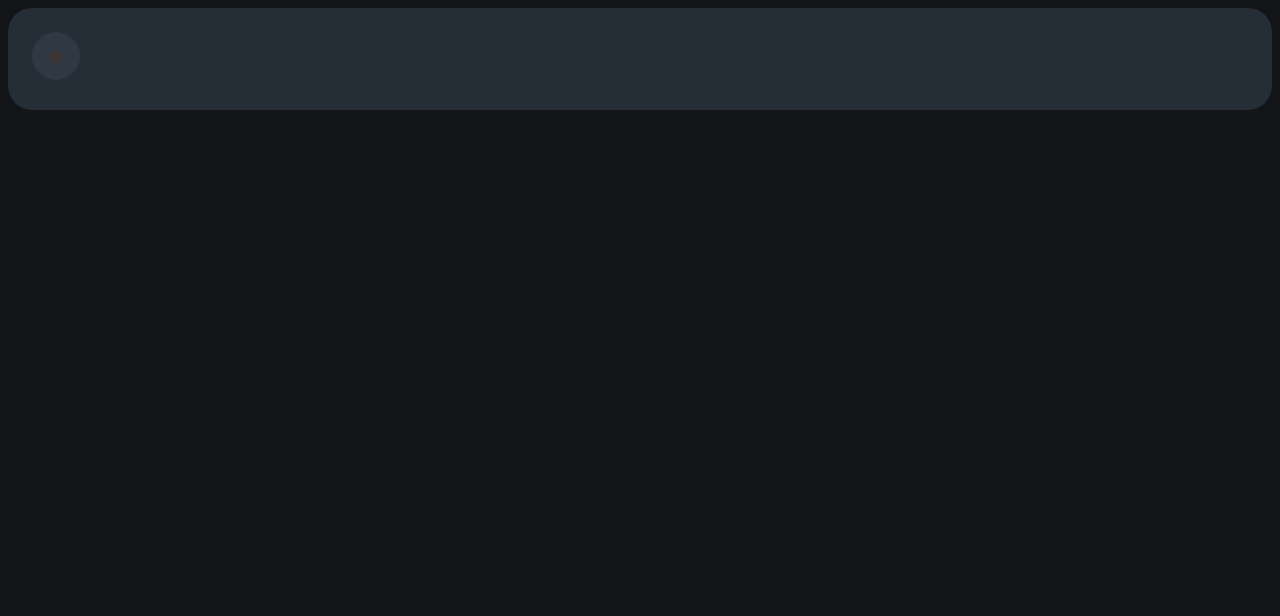
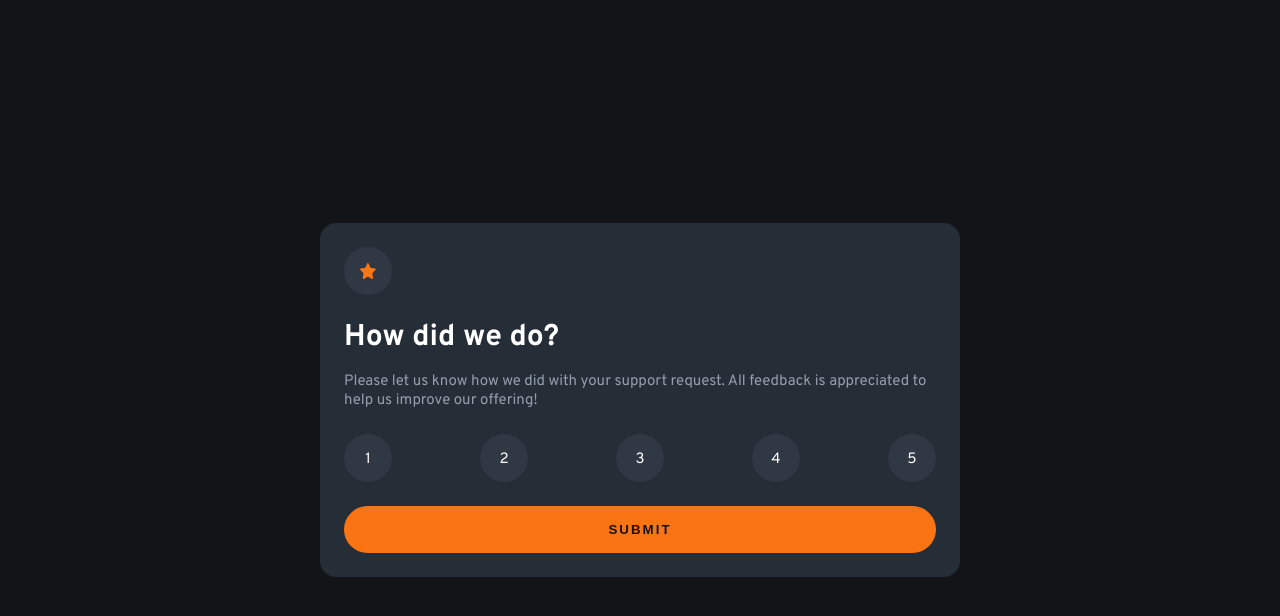
Before and after one commit to caioaquino/interactive-rating-component-main, a plain HTML site: page index.html in a window 1280 px wide. Drawn offline with Linux system fonts and the light colour scheme.

Commit message:
feat: add base html structure

```diff
--- a/index.html
+++ b/index.html
@@ -4,7 +4,6 @@
 <head>
   <meta charset="UTF-8">
   <meta name="viewport" content="width=device-width, initial-scale=1.0">
-  <!-- displays site properly based on user's device -->
 
   <link rel="icon" type="image/png" sizes="32x32" href="./images/favicon-32x32.png">
 
@@ -12,17 +11,34 @@
   <link rel="preconnect" href="https://fonts.gstatic.com" crossorigin>
   <link href="https://fonts.googleapis.com/css2?family=Overpass:ital,wght@0,100..900;1,100..900&display=swap"
     rel="stylesheet">
-  <link rel="stylesheet" href="./main.css"/>
+  <link rel="stylesheet" href="./main.css" />
 
   <title>Frontend Mentor | Interactive rating component</title>
 </head>
 
 <body>
   <main>
-  <div class="rating-container">
-    <img src="./images/icon-star.svg" alt="Ícone de estrela" id="star-icon"/>
-  </div>
-</main>
+    <div class="rating-container">
+      <div class="rating-container__icon"> <img src="./images/icon-star.svg" alt="Ícone de estrela" />
+      </div>
+
+      <div class="rating-container__text">
+         <h1 class="rating-container__text__title">How did we do?</h1>
+      <p class="rating-container__text__description">Please let us know how we did with your support request. All feedback is
+        appreciated to help us improve our offering!</p>
+      </div>
+
+      <ul class="rating-container__list">
+        <li class="rating-container__list__item"><label for="rating">1</label><input name="rating" type="radio" value="1"/></li>
+        <li class="rating-container__list__item" ><label for="rating">2</label><input name="rating" type="radio" value="2"/></li>
+        <li class="rating-container__list__item" ><label for="rating">3</label><input name="rating" type="radio" value="3"/></li>
+        <li class="rating-container__list__item" ><label for="rating">4</label><input name="rating" type="radio" value="4"/></li>
+        <li class="rating-container__list__item" ><label for="rating">5</label><input name="rating" type="radio" value="5"/></li>
+      </ul>
+
+      <button class="rating-container__finish__button">SUBMIT</button>
+    </div>
+  </main>
 </body>
 
 </html>
--- a/main.css
+++ b/main.css
@@ -13,6 +13,7 @@ body {
     font-weight: 400;
     font-style: normal;
     background-color: var(--secondary-color-high);
+    font-size: 15px;
 }
 
 h1,
@@ -21,19 +22,120 @@ h3,
 h5,
 h6 {
     font-weight: 700;
+    color: var(--neutral-color);
+    margin: 0;
 }
 
-.rating-container{
-    background-color: var(--secondary-color-medium);
-    border-radius: 24px;
-    padding: 24px;
+p,
+li {
+    color: var(--secondary-color-low);
+    margin: 0;
+
 }
 
-#star-icon{
-    background-color: var(--secondary-color-low);
-    opacity: 0.1;;
+
+
+.rating-container {
+    background-color: var(--secondary-color-medium);
+    border-radius: 16px;
+    padding: 24px;
+    display: flex;
+    flex-direction: column;
+    gap: 24px;
+    position: absolute;
+    left: 50%;
+    top: 50%;
+    transform: translate(-50%, -50%);
+}
+
+.rating-container__icon {
+    position: relative;
+    border-radius: 100%;
+    display: block;
+    width: fit-content;
+    height: fit-content;
     width: 16px;
     height: 16px;
     padding: 16px;
-    border-radius: 50%;
 }
+
+.rating-container__icon::before {
+    background-color: var(--secondary-color-low);
+    content: "";
+    position: absolute;
+    top: 0;
+    left: 0;
+    right: 0;
+    bottom: 0;
+    opacity: 0.1;
+    border-radius: 100%;
+
+}
+
+.rating-container__icon img {
+    width: 16px;
+    height: 16px;
+    left: 50%;
+    top: 50%;
+    position: relative;
+    transform: translate(-50%, -50%);
+}
+
+.rating-container__text{
+    display: flex;
+    flex-direction: column;
+    gap: 16px;
+}
+
+.rating-container__list {
+    list-style: none;
+    display: flex;
+    flex-direction: row;
+    gap: 16px;
+    justify-content: space-between;
+    padding: 0;
+    margin: 0;
+}
+
+.rating-container__list__item {
+    border-radius: 100%;
+    color: var(--neutral-color);
+    padding: 16px;
+    width: 16px;
+    height: 16px;
+    position: relative;
+    z-index: 1;
+    text-align: center;
+    cursor: pointer;
+
+}
+.rating-container__list__item  input{
+    display: none;
+}
+.rating-container__list__item::before {
+    content: "";
+    position: absolute;
+    top: 0;
+    left: 0;
+    right: 0;
+    bottom: 0;
+    background-color: var(--secondary-color-low);
+    border-radius: 100%;
+    z-index: -1;
+    opacity: 0.1;
+}
+.rating-container__list__item:hover{
+    background-color: var(--primary-color);
+    color: var(--secondary-color-high);
+}
+.rating-container__finish__button {
+    background-color: var(--primary-color);
+    color: var(--secondary-color-high);
+    border: none;
+    width: 100%;
+    padding: 16px;
+    border-radius: 32px;
+    font-weight: 700;
+    letter-spacing: 2px;
+    cursor: pointer;
+}
```
